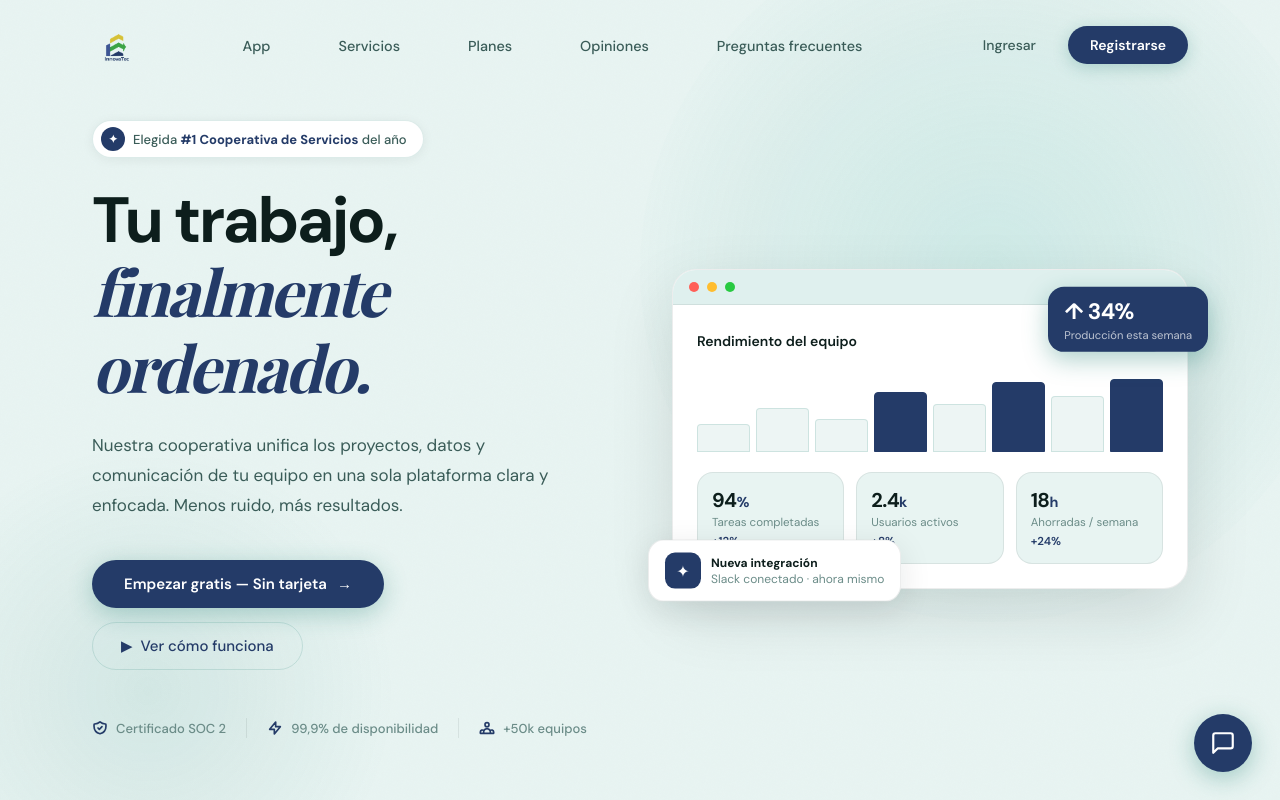
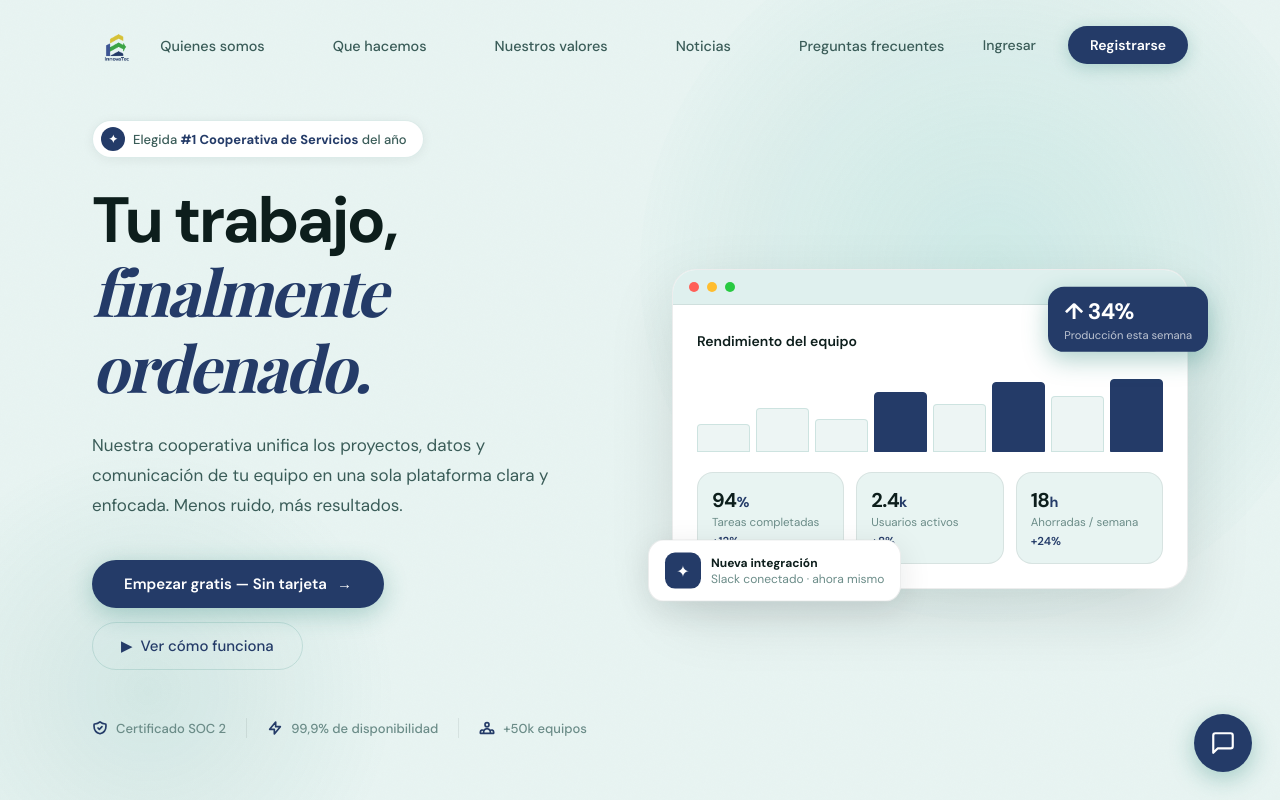
Before and after one commit to tecnicoop/frontend-tecnicoop, a website: page web/index.html in a window 1280 px wide. Shown: the top 800 px of the page. Drawn offline with nearby package versions, Linux system fonts and the light colour scheme; a web font is replaced by a local one.

Commit message:
Cambios 6/8

```diff
--- a/web/index.css
+++ b/web/index.css
@@ -524,7 +524,7 @@ Free for personal and commercial use
       overflow: hidden;
     }
     .carousel-header { text-align: center; margin-bottom: 0; }
-    .carousel-header .section-sub { margin: 16px auto 0; text-align: center; }
+    .carousel-header .section-sub { margin: 16px auto 0; text-align:justify; min-width: 40vh;}
 
     .carousel-stage {
       position: relative;
--- a/web/index.html
+++ b/web/index.html
@@ -15,11 +15,10 @@
 
   <!-- ── MENÚ MÓVIL ── -->
   <div class="mobile-menu" id="mobileMenu" role="dialog" aria-modal="true" aria-label="Navegación">
-    <a href="#screens">App</a>
-    <a href="#features">Servicios</a>
-    <a href="#pricing">Planes</a>
-    <a href="#testimonials">Opiniones</a>
-    <a href="#integrations">Integraciones</a>
+    <a href="#screens">Quienes somos</a>
+    <a href="#features">Que hacemos</a>
+    <a href="#pricing">Nuestros valores</a>
+    <a href="#testimonials">Noticias</a>
     <a href="#faq">Preguntas frecuentes</a>
     <a href="signup.html" class="mobile-cta btn-primary">Comenzar gratis</a>
   </div>
@@ -29,10 +28,10 @@
     <div class="nav-inner">
       <a href="#" class="nav-logo"><img src="/web/images/logo-innovatec-1.png" alt=""></a>
       <ul class="nav-links" role="list">
-        <li><a href="#screens">App</a></li>
-        <li><a href="#features">Servicios</a></li>
-        <li><a href="#pricing">Planes</a></li>
-        <li><a href="#testimonials">Opiniones</a></li>
+        <li><a href="#screens">Quienes somos</a></li>
+        <li><a href="#features">Que hacemos</a></li>
+        <li><a href="#pricing">Nuestros valores</a></li>
+        <li><a href="#testimonials">Noticias</a></li>
         <li><a href="#faq">Preguntas frecuentes</a></li>
       </ul>
       <div class="nav-cta">
@@ -189,11 +188,11 @@
     <div class="container">
       <div class="carousel-header">
         <div class="section-label reveal">App móvil</div>
-        <h2 class="section-title reveal reveal-delay-1">Tu espacio de trabajo,<br><em>en tu bolsillo</em></h2>
-        <p class="section-sub reveal reveal-delay-2">La app móvil lleva cada panel, tarea y notificación a donde estés, adaptada perfectamente a cualquier pantalla.</p>
+        <h2 class="section-title reveal reveal-delay-1">Nuestra<br><em>identidad</em></h2>
+        <p class="section-sub reveal reveal-delay-2">La Cooperativa Escolar Prestación de Servicios Técnicos ETec Ltda. es una cooperativa escolar integrada por estudiantes de 5.º de la Escuela Técnica de la Universidad de Mendoza, ubicada en Godoy Cruz, Mendoza. Su funcionamiento se encuentra regulado por su estatuto social, la Ley Provincial N.º 8635 (Programa de Fomento Cooperativo Escolar – Pro.Fo.Coop.E.) y la normativa vigente sobre cooperativismo. Más que una organización de servicios, la cooperativa constituye un espacio de aprendizaje donde los estudiantes desarrollan competencias técnicas, administrativas y sociales mediante la gestión democrática de proyectos y servicios.</p>
       </div>
     </div>
-    <div class="carousel-zoom">
+    <!--<div class="carousel-zoom">
       <button class="zoom-btn" id="zoomOut" aria-label="Alejar">−</button>
       <div class="zoom-pips" id="zoomPips"></div>
       <button class="zoom-btn" id="zoomIn" aria-label="Acercar">+</button>
@@ -247,7 +246,7 @@
       <button class="carousel-btn" id="carouselNext" aria-label="Pantalla siguiente">
         <svg width="16" height="16" fill="none" viewBox="0 0 24 24" stroke="currentColor" stroke-width="2.5"><path stroke-linecap="round" stroke-linejoin="round" d="M9 5l7 7-7 7"/></svg>
       </button>
-    </div>
+    </div>-->
   </section>
 
   <!-- ── 4. CARACTERÍSTICAS ── -->
```
